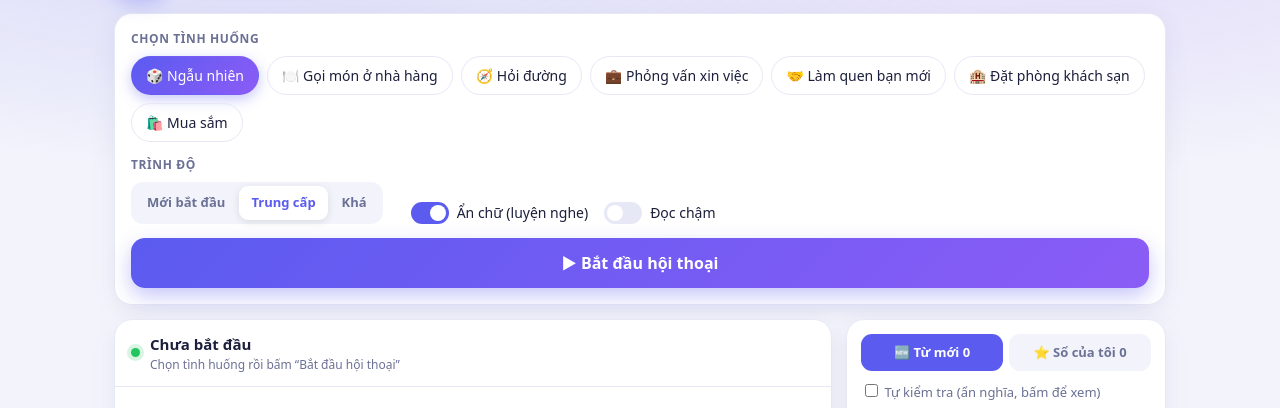
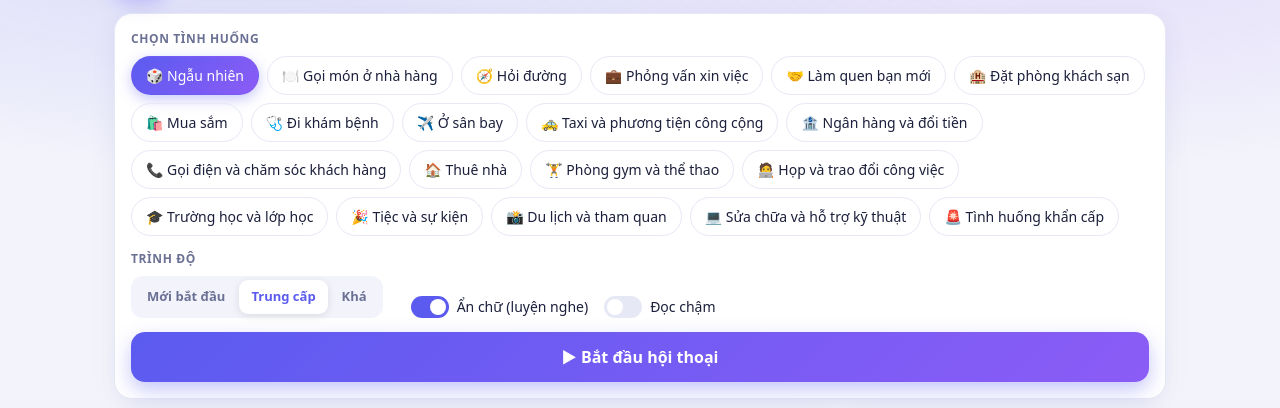
Before and after one commit to lethanhtung1/English, a website: page index.html in a window 1280 px wide. Shown: the part 84-492 px from the top of the page. Drawn offline with Linux system fonts and the light colour scheme.

Commit message:
first commit

```diff
--- a/index.html
+++ b/index.html
@@ -184,10 +184,23 @@ const TOPICS=[
  {k:'job',e:'💼',n:'Phỏng vấn xin việc',s:['công ty công nghệ khởi nghiệp','khách sạn 5 sao (vị trí lễ tân)','công ty marketing quốc tế','cửa hàng bán lẻ','phỏng vấn trực tuyến qua video']},
  {k:'meet',e:'🤝',n:'Làm quen bạn mới',s:['buổi định hướng sinh viên mới','bữa tiệc sinh nhật của bạn chung','lớp học tiếng Anh','câu lạc bộ chạy bộ','chuyến bay dài ngồi cạnh nhau']},
  {k:'hotel',e:'🏨',n:'Đặt phòng khách sạn',s:['khách sạn ven biển mùa cao điểm','khách sạn nhỏ trong thành phố','đặt phòng qua điện thoại','check-in muộn lúc nửa đêm','khu nghỉ dưỡng có hồ bơi']},
- {k:'shop',e:'🛍️',n:'Mua sắm',s:['cửa hàng quần áo đang giảm giá','siêu thị mua đồ nấu ăn','cửa hàng điện thoại','chợ đồ lưu niệm cho khách du lịch','cửa hàng giày thể thao']}
+ {k:'shop',e:'🛍️',n:'Mua sắm',s:['cửa hàng quần áo đang giảm giá','siêu thị mua đồ nấu ăn','cửa hàng điện thoại','chợ đồ lưu niệm cho khách du lịch','cửa hàng giày thể thao']},
+ {k:'doctor',e:'🩺',n:'Đi khám bệnh',s:['phòng khám gia đình buổi sáng','khám khi bị cảm cúm và sốt','nhà thuốc mua thuốc theo toa','khám răng định kỳ','đặt lịch khám qua điện thoại']},
+ {k:'airport',e:'✈️',n:'Ở sân bay',s:['quầy làm thủ tục check-in','cổng an ninh kiểm tra hành lý','chuyến bay bị hoãn ở cổng chờ','nhận hành lý bị thất lạc','hải quan nhập cảnh']},
+ {k:'taxi',e:'🚕',n:'Taxi và phương tiện công cộng',s:['gọi taxi từ sân bay về khách sạn','mua vé tàu điện ngầm ở máy bán vé','hỏi tài xế xe buýt về trạm dừng','đi xe công nghệ vào giờ cao điểm','thuê xe đạp ở thành phố du lịch']},
+ {k:'bank',e:'🏦',n:'Ngân hàng và đổi tiền',s:['mở tài khoản ngân hàng mới','đổi tiền ở quầy ngoại tệ','báo mất thẻ tín dụng','chuyển tiền quốc tế','hỏi về khoản vay nhỏ']},
+ {k:'phone',e:'📞',n:'Gọi điện và chăm sóc khách hàng',s:['khiếu nại đơn hàng giao trễ','hủy gói internet tại nhà','đặt bàn nhà hàng qua điện thoại','hỏi về hóa đơn điện thoại bất thường','đổi hàng bị lỗi với tổng đài']},
+ {k:'rent',e:'🏠',n:'Thuê nhà',s:['xem căn hộ với chủ nhà','thuê phòng chung với bạn cùng nhà','thương lượng giá thuê','báo hỏng vòi nước cho chủ nhà','trả nhà và nhận lại tiền cọc']},
+ {k:'gym',e:'🏋️',n:'Phòng gym và thể thao',s:['đăng ký thẻ hội viên phòng gym','hỏi huấn luyện viên về giáo án tập','lớp yoga buổi sáng','thuê sân tennis','câu lạc bộ bơi lội']},
+ {k:'work',e:'🧑‍💻',n:'Họp và trao đổi công việc',s:['họp nhóm buổi sáng thứ Hai','xin nghỉ phép với quản lý','báo cáo tiến độ dự án','nhờ đồng nghiệp giúp đỡ','trao đổi với khách hàng nước ngoài qua video']},
+ {k:'school',e:'🎓',n:'Trường học và lớp học',s:['hỏi giảng viên về bài tập','đăng ký môn học ở phòng đào tạo','thảo luận nhóm làm dự án','mượn sách ở thư viện','xin gia hạn nộp bài']},
+ {k:'party',e:'🎉',n:'Tiệc và sự kiện',s:['tiệc cưới của bạn thân','tiệc tất niên của công ty','buổi hòa nhạc ngoài trời','mừng sinh nhật bất ngờ','hội chợ ẩm thực cuối tuần']},
+ {k:'tour',e:'📸',n:'Du lịch và tham quan',s:['mua vé vào bảo tàng','đặt tour tham quan trong ngày','hỏi hướng dẫn viên về lịch sử','nhờ người lạ chụp ảnh giúp','chợ đêm nổi tiếng với khách du lịch']},
+ {k:'tech',e:'💻',n:'Sửa chữa và hỗ trợ kỹ thuật',s:['mang laptop bị hỏng đi sửa','hỏi nhân viên cửa hàng về điện thoại mới','Wi-Fi nhà bị chậm, gọi kỹ thuật viên','cài phần mềm với đồng nghiệp IT','đổi pin cho đồng hồ thông minh']},
+ {k:'emergency',e:'🚨',n:'Tình huống khẩn cấp',s:['mất ví ở nơi công cộng','báo cảnh sát về chiếc điện thoại bị mất','hỏi đường đến bệnh viện gần nhất','xe hỏng giữa đường','quên chìa khóa và gọi thợ khóa']}
 ];
-const TWISTS=['có một thứ bạn muốn đã hết hàng','có sự nhầm lẫn về thông tin hoặc giá tiền','bạn cần đổi yêu cầu vào phút chót','nhân vật hỏi một câu bạn khó đoán trước','có chương trình khuyến mãi bất ngờ','có chút chậm trễ và nhân vật xin lỗi','nhân vật gợi ý một lựa chọn khác với dự định của bạn'];
-const PERSONAS=['thân thiện và nói chuyện nhanh','lịch sự, trang trọng','hơi vội nhưng tốt bụng','vui tính, hay đùa nhẹ','điềm đạm, nói chậm rõ ràng'];
+const TWISTS=['có một thứ bạn muốn đã hết hàng','có sự nhầm lẫn về thông tin hoặc giá tiền','bạn cần đổi yêu cầu vào phút chót','nhân vật hỏi một câu bạn khó đoán trước','có chương trình khuyến mãi bất ngờ','có chút chậm trễ và nhân vật xin lỗi','nhân vật gợi ý một lựa chọn khác với dự định của bạn','có tiếng ồn xung quanh nên nhân vật phải nhắc lại','nhân vật cần bạn cung cấp thêm giấy tờ hoặc thông tin','hệ thống bị lỗi nên phải làm theo cách khác','bạn phải chờ và nhân vật hỏi chuyện cho đỡ chán','có hiểu lầm do một từ nghe giống từ khác'];
+const PERSONAS=['thân thiện và nói chuyện nhanh','lịch sự, trang trọng','hơi vội nhưng tốt bụng','vui tính, hay đùa nhẹ','điềm đạm, nói chậm rõ ràng','nghiêm túc, đi thẳng vào vấn đề','nhiệt tình, hay hỏi thêm','hơi mệt mỏi nhưng vẫn lịch sự','trẻ trung, dùng nhiều từ lóng nhẹ'];
 
 function buildChips(){
   const box=$('chips');box.innerHTML='';
```
